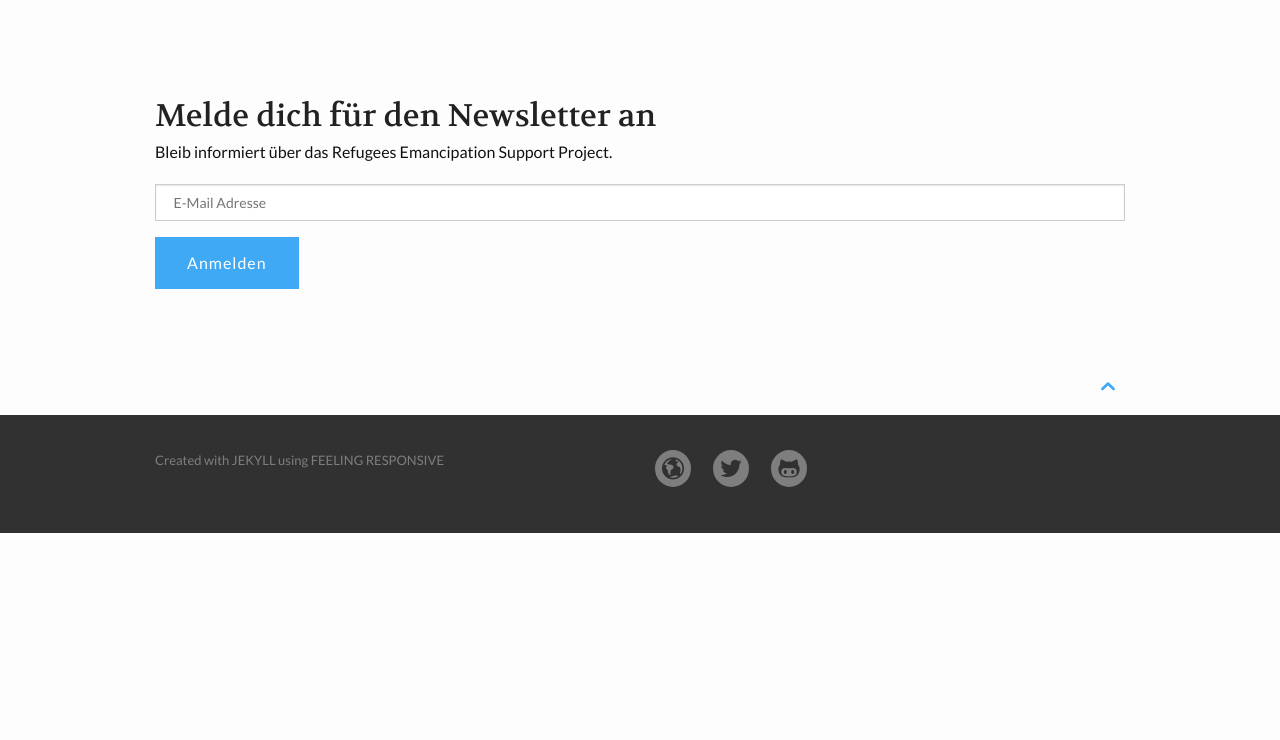
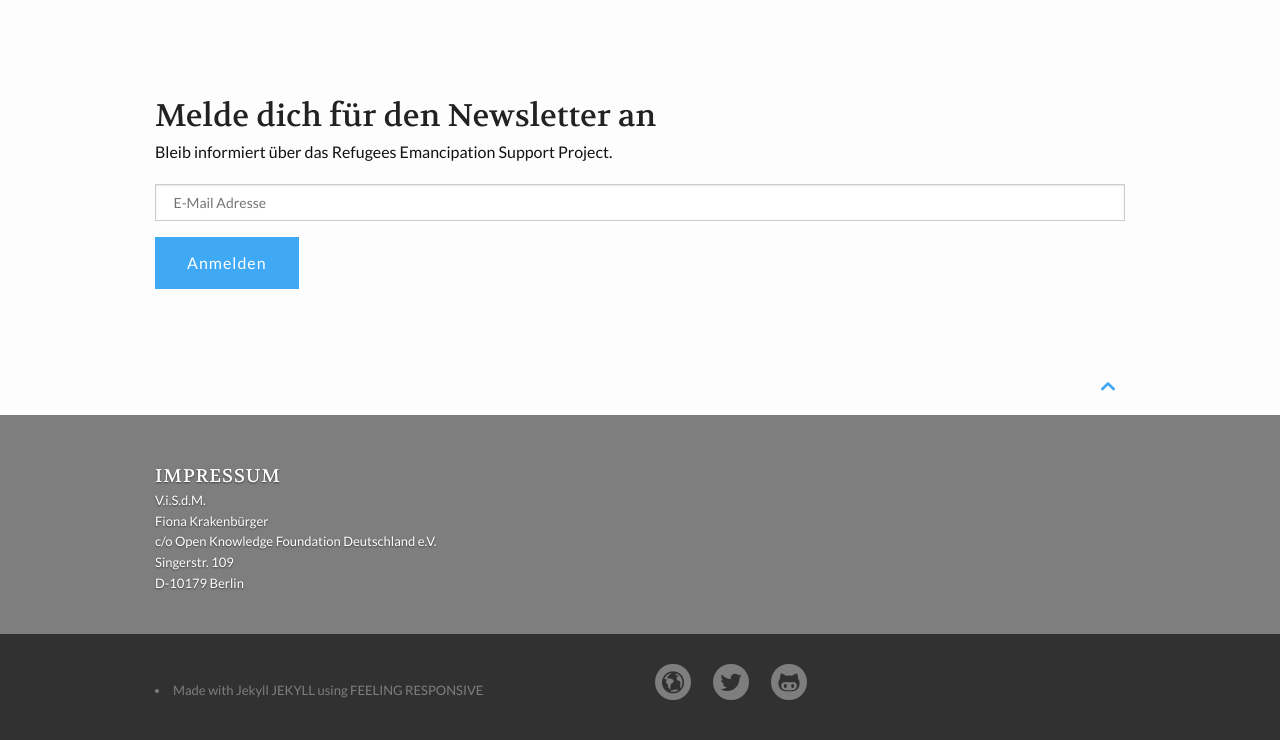
Before and after one commit to refugee-emancipation/crowd-funding, a Jekyll site: the page built from index.md, in a window 1280 px wide. Shown: the part 3158-3898 px from the top of the page. Built offline with Jekyll 4.4.1, drawn with Linux system fonts in a browser that asks for light colours; comment, search, counter and statistics services are not loaded; before the commit the page ends 3691 px from its top, so only the background shows below that.

Commit message:
Fix footer, add 'Impressum'

```diff
--- a/_data/language.yml
+++ b/_data/language.yml
@@ -1,4 +1,4 @@
-info_website: "About This Site"
+info_website: "Impressum"
 archive: "Archive"
 blog_archive: "Blog Archive"
 blog: "Blog"
--- a/_includes/footer.html
+++ b/_includes/footer.html
@@ -6,11 +6,30 @@
 
 
     <footer id="footer-content" class="bg-grau">
+      <div id="footer">
+        <div class="row">
+          <div class="medium-6 large-5 columns">
+            <h5 class="shadow-black">{{ site.data.language.info_website }}</h5>
+
+            <p class="shadow-black">
+              V.i.S.d.M.<br>
+              Fiona Krakenbürger<br>
+              c/o Open Knowledge Foundation Deutschland e.V.<br>
+              Singerstr. 109<br>
+              D-10179 Berlin
+            </p>
+          </div><!-- /.large-6.columns -->
+
+        </div><!-- /.row -->
+
+      </div><!-- /#footer -->
+
+
       <div id="subfooter">
         <nav class="row">
           <section id="subfooter-left" class="b30 small-12 medium-6 columns">
-            <ul class="inline-list">
-              <li>Created with <a style="display:inline;" href="http://jekyllrb.com/" target="_blank">Jekyll</a> using <a style="display:inline;" href="http://phlow.github.io/feeling-responsive/">Feeling Responsive</a> </li>
+            <p class="inline-list">
+              <li>Made with Jekyll <a style="display:inline;" href="http://jekyllrb.com/" target="_blank">Jekyll</a> using <a style="display:inline;" href="http://phlow.github.io/feeling-responsive/">Feeling Responsive</a> </li>
             </ul>
           </section>
 
--- a/_sass/_07_layout.scss
+++ b/_sass/_07_layout.scss
@@ -274,10 +274,6 @@ body.video cite { color: #fff; }
     font-weight: 300;
 }
 
-#footer-content li {
-  padding: 5px 0;
-}
-
 #footer {
     padding-top: 30px;
     padding-bottom: 20px;
```
